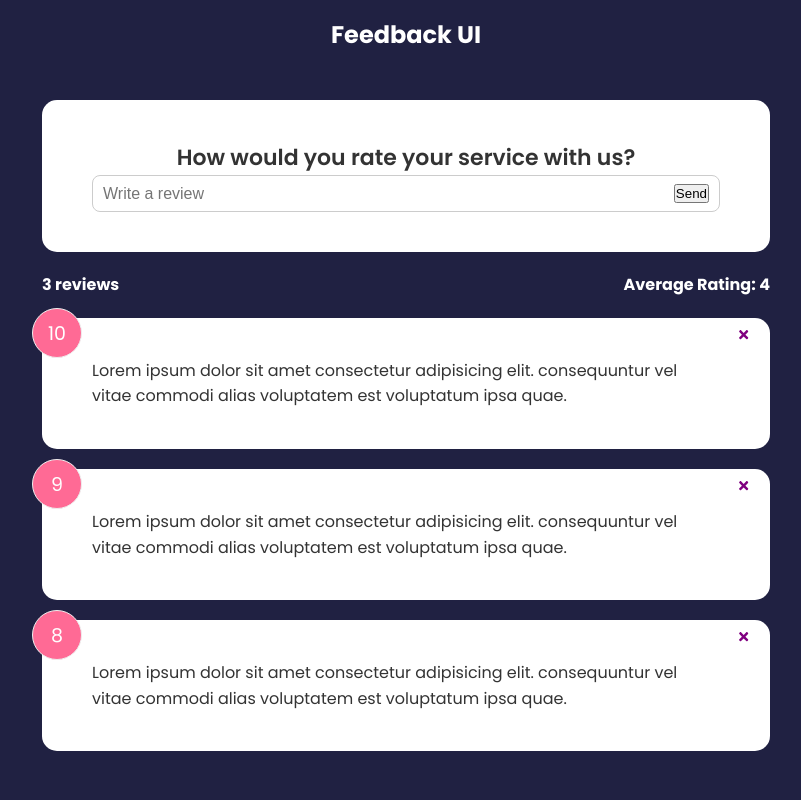
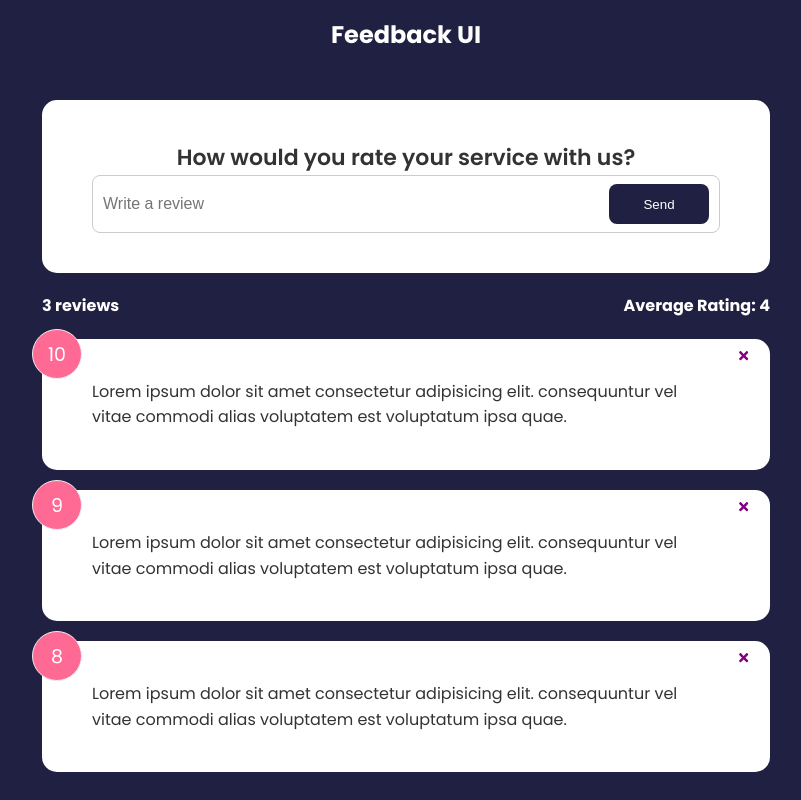
Before and after one commit to robgmerrill/feedback-app, a React (Create React App) app: page / in a window 1280 px wide. Shown: the whole page, without its empty margins (234-1035 px from the left). Built offline with nearby package versions, Linux system fonts and the light colour scheme; the HTML template or start-up script is replaced by a standard one.

Commit message:
Add custom button

```diff
--- a/src/components/FeedbackForm.js
+++ b/src/components/FeedbackForm.js
@@ -1,5 +1,6 @@
 import React from 'react'
 import Card from './shared/Card';
+import Button from './shared/Button';
 import { useState } from 'react';
 
 function FeedbackForm() {
@@ -20,7 +21,7 @@
             {/* @todo -rating select component */}
             <div className='input-group'>
                 <input type='text' placeholder='Write a review' onChange={(e) => handleTextChange(e.target.value)} value={text} />
-                <button type='submit'>Send</button>
+                <Button type='submit' version='primary' >Send</Button>
             </div>
         </form>
     </Card>
--- /dev/null
+++ b/src/components/shared/Button.js
@@ -0,0 +1,15 @@
+import React from 'react'
+
+function Button({children, version, type, isDisabled}) {
+  return (
+    <button type={type} disabled={isDisabled} className={`btn btn-${version}`}>{children}</button>
+  )
+}
+
+Button.defaultProps = {
+    version: 'primary',
+    type: 'button',
+    isDisabled: false
+}
+
+export default Button
```
